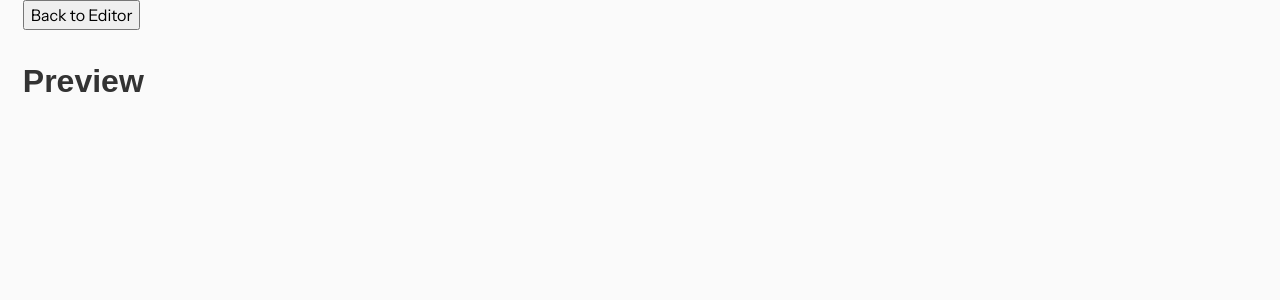
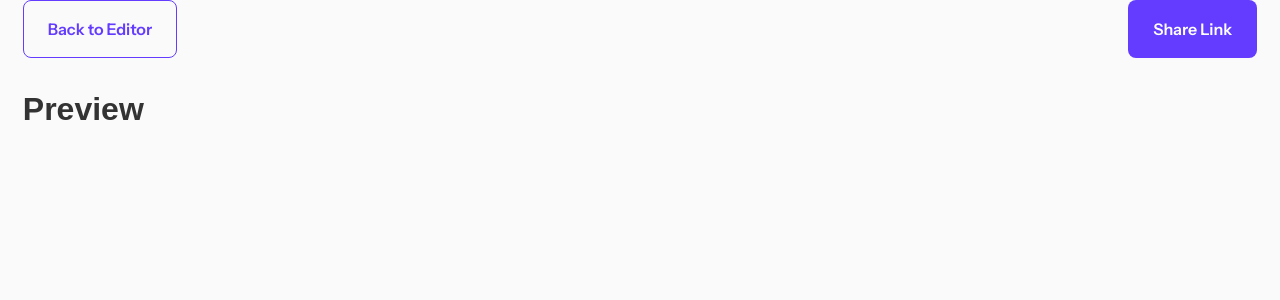
Before and after one commit to jkaps9/link-sharing-app, a React (Vite) app: page /preview in a window 1280 px wide. Shown: the top 300 px of the page. Built offline with nearby package versions, Linux system fonts and the light colour scheme; a web font is replaced by a local one.

Commit message:
add header links to preview page

```diff
--- a/src/routes/preview.jsx
+++ b/src/routes/preview.jsx
@@ -1,15 +1,16 @@
-import { NavLink } from "react-router";
+import { Link } from "react-router";
 const Preview = () => {
   return (
     <>
-      <header>
-        <nav>
-          <button type="button" classNamr="btn btn--primary">
-            <NavLink to={`${import.meta.env.BASE_URL}links`}>
-              <span>Back to Editor</span>
-            </NavLink>
-          </button>
-        </nav>
+      <header className="row">
+        <button type="button" className="btn btn--secondary">
+          <Link to={`${import.meta.env.BASE_URL}links`}>
+            <span>Back to Editor</span>
+          </Link>
+        </button>
+        <button type="button" className="btn btn--primary">
+          <span>Share Link</span>
+        </button>
       </header>
       <h1>Preview</h1>
     </>
```
